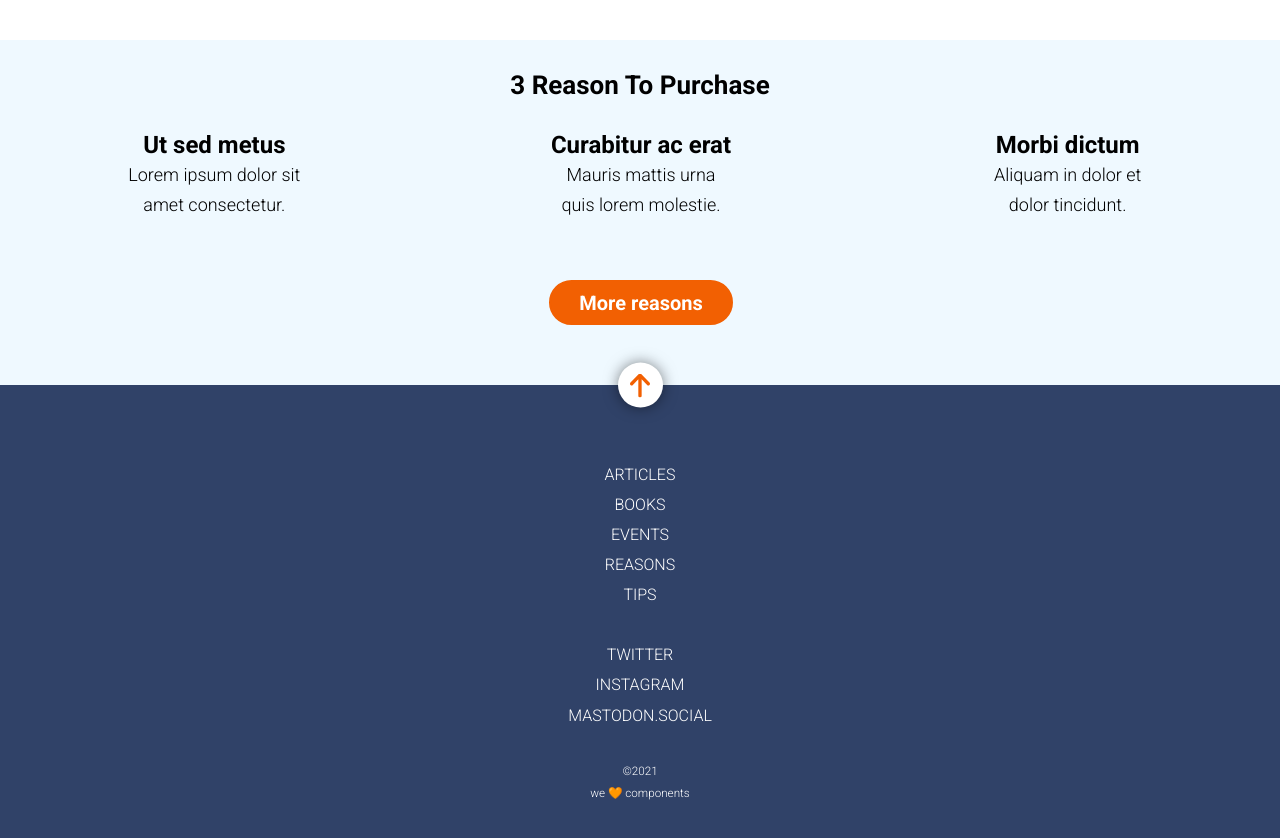
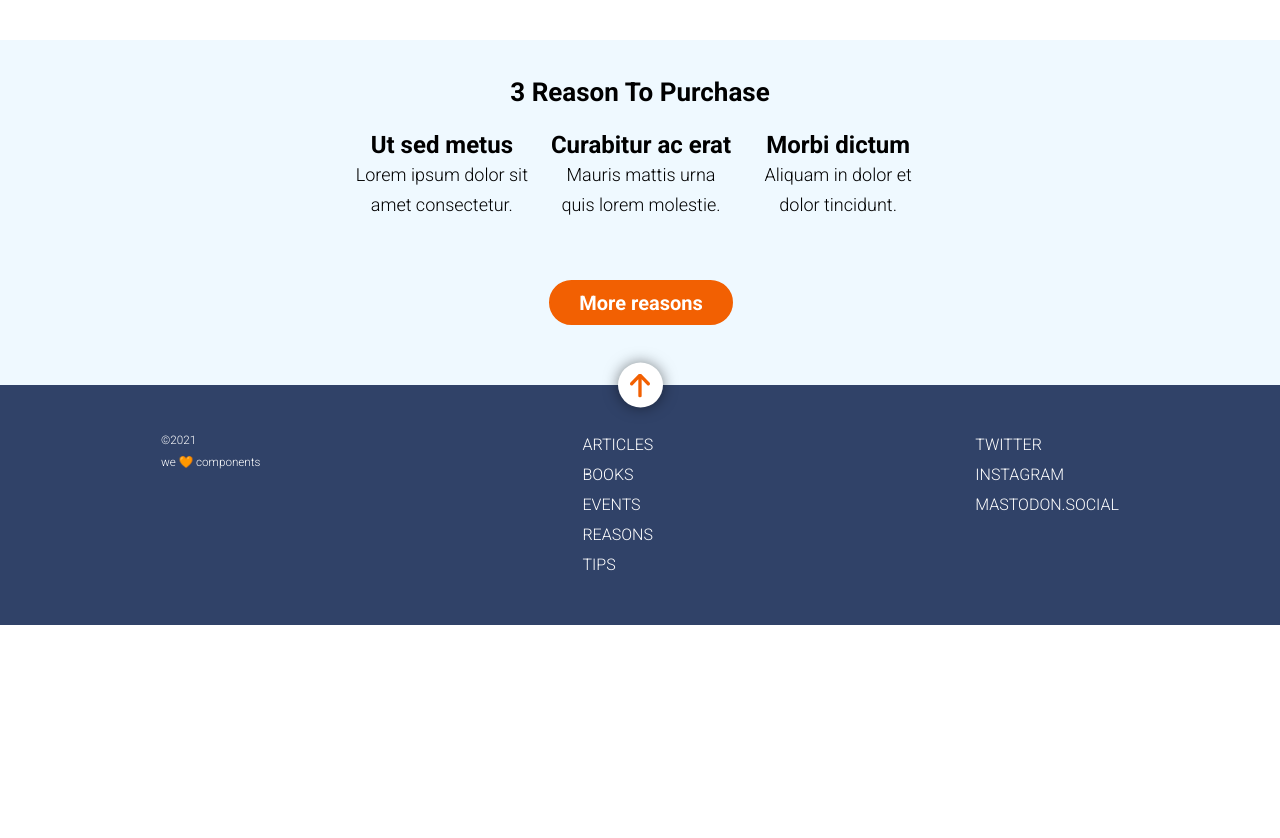
Before and after one commit to Adalab/modulo-1-evaluacion-final-Lcras90, a website: page public/index.html in a window 1280 px wide. Shown: the part 1060-1898 px from the top of the page. After the commit the page ends 1685 px from the top, so only its background shows below. Drawn offline with Linux system fonts and the light colour scheme.

Commit message:
Add mediaqueris tablet

```diff
--- a/public/index.html
+++ b/public/index.html
@@ -59,6 +59,7 @@
       <nav class="footer__button-container">
         <a href="#header" class="footer__button"></a>
       </nav>
+      <div class="footer__container">
         <nav class="footer__links-blog">
           <ul class="footer__list">
             <li><a class="footer__links" href="https://adalab.es/">Articles</a></li>
@@ -71,7 +72,9 @@
         <nav class="footer__links-blog">
           <ul class="footer__list">
             <li><a class="footer__links" href="https://adalab.es/">Twitter</a></li>
-          <li><a class="footer__links" href="https://adalab.es/">Instagram</a></li>
+            <li>
+              <a class="footer__links" href="https://adalab.es/">Instagram</a>
+            </li>
             <li>
               <a class="footer__links" href="https://adalab.es/">Mastodon.social</a>
             </li>
@@ -81,6 +84,7 @@
           <small class="footer__copy">&copy;2021</small>
           <small class="footer__copy">we 🧡 components</small>
         </section>
+      </div>
     </footer>
 
   </body>
--- a/src/scss/layout/_articles.scss
+++ b/src/scss/layout/_articles.scss
@@ -34,6 +34,7 @@
   @media (min-width: 768px) {
     & {
       padding-bottom: 60px;
+      padding-left: 39px;
     }
     &__title {
       font-size: 26px;
@@ -110,6 +111,8 @@
     &__reason1 {
       grid-row: 2/3;
       grid-column: 1/2;
+      align-self: initial;
+      margin-left: auto;
     }
     &__reason2 {
       grid-row: 2/3;
@@ -119,6 +122,8 @@
     &__reason3 {
       grid-row: 2/3;
       grid-column: 3/4;
+      margin-left: 0;
+      align-self: flex-start;
     }
     &__subtitle {
       font-size: 24px;
--- a/src/scss/layout/_footer.scss
+++ b/src/scss/layout/_footer.scss
@@ -11,8 +11,8 @@
     display: flex;
     justify-content: center;
     align-items: center;
+    transform: translate(0, -22.5px);
     margin-left: calc(50% - 22.5px);
-    transform: translate(0, -22.5px);
     box-shadow: 0px 0px 15px -1px rgba(0, 0, 0, 0.56);
     //POSIBLE MIXING O WEREVER>>mismo que el HERO//
   }
@@ -48,4 +48,24 @@
     display: flex;
     justify-content: center;
   }
+  @media (min-width: 768px) {
+    &__container {
+      display: flex;
+      justify-content: space-around;
+      flex-direction: row;
+      align-items: initial;
+    }
+    &__links-blog {
+      padding: 0;
+      text-align: initial;
+      padding-bottom: 45px;
+    }
+    &__small {
+      order: -1;
+      padding: 0;
+    }
+    &__copy {
+      justify-content: flex-start;
+    }
+  }
 }
```
Also changed, not shown: src/html/partials/footer.html (+5 -1 lines), docs/assets/css/main.css, public/assets/css/main.css, 1 other file. Lines whose indentation alone changed are shown as unchanged.
